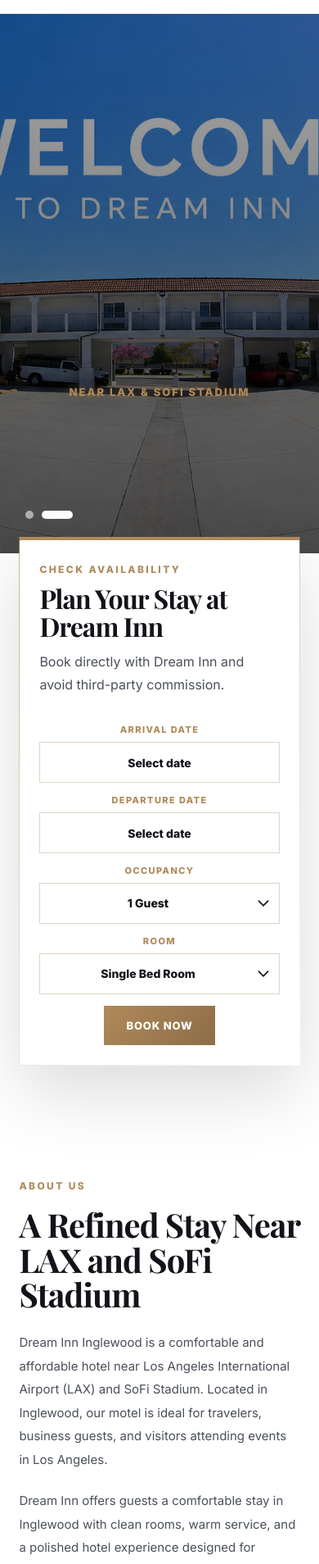
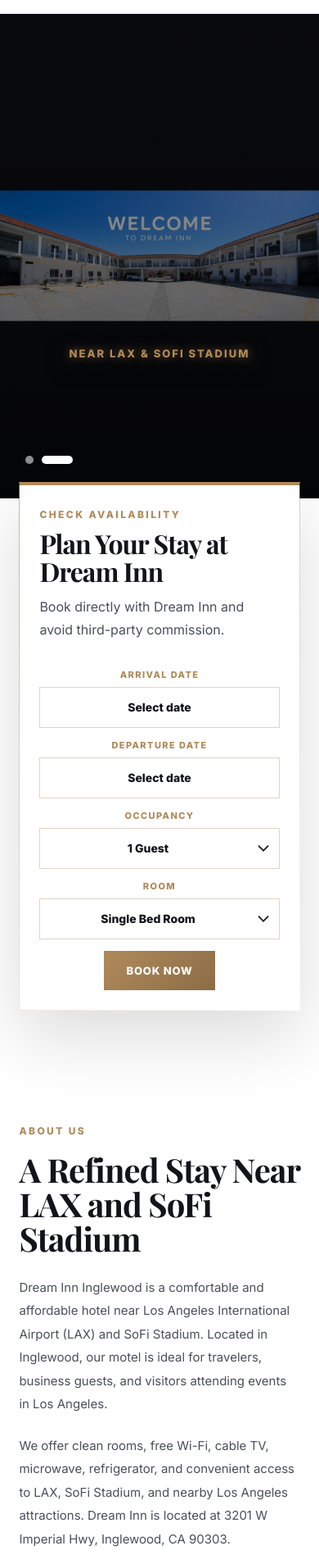
Before and after one commit to meetx00719/dream-inn-website, a React (Vite) app: page / in a window 390 px wide. Shown: the part 59-1967 px from the top of the page at 82% size. Built offline with nearby package versions, Linux system fonts and the light colour scheme; a web font is replaced by a local one.

Commit message:
add seo bosst

```diff
--- a/src/App.jsx
+++ b/src/App.jsx
@@ -313,16 +313,7 @@ function App() {
   is ideal for travelers, business guests, and visitors attending events in Los
   Angeles.
 </p>
-<p>
-              Dream Inn offers guests a comfortable stay in Inglewood with clean rooms,
-              warm service, and a polished hotel experience designed for travelers visiting
-              the Los Angeles area.
-            </p>
-            <p>
-              Our property provides a practical and welcoming base for short stays,
-              business travel, event visits, and guests looking for comfort with direct
-              booking convenience.
-            </p>
+
 
 <p>
   We offer clean rooms, free Wi-Fi, cable TV, microwave, refrigerator, and
--- a/src/index.css
+++ b/src/index.css
@@ -1371,3 +1371,16 @@ button {
     margin-top: 10px;
   }
 }
+/* MOBILE HERO IMAGE FIX */
+@media (max-width: 760px) {
+  .luxHero {
+    height: 70vh;
+    min-height: 520px;
+  }
+
+  .luxHeroSlide img {
+    object-fit: contain;
+    object-position: center center;
+    background: #0d0f15;
+  }
+}
```
